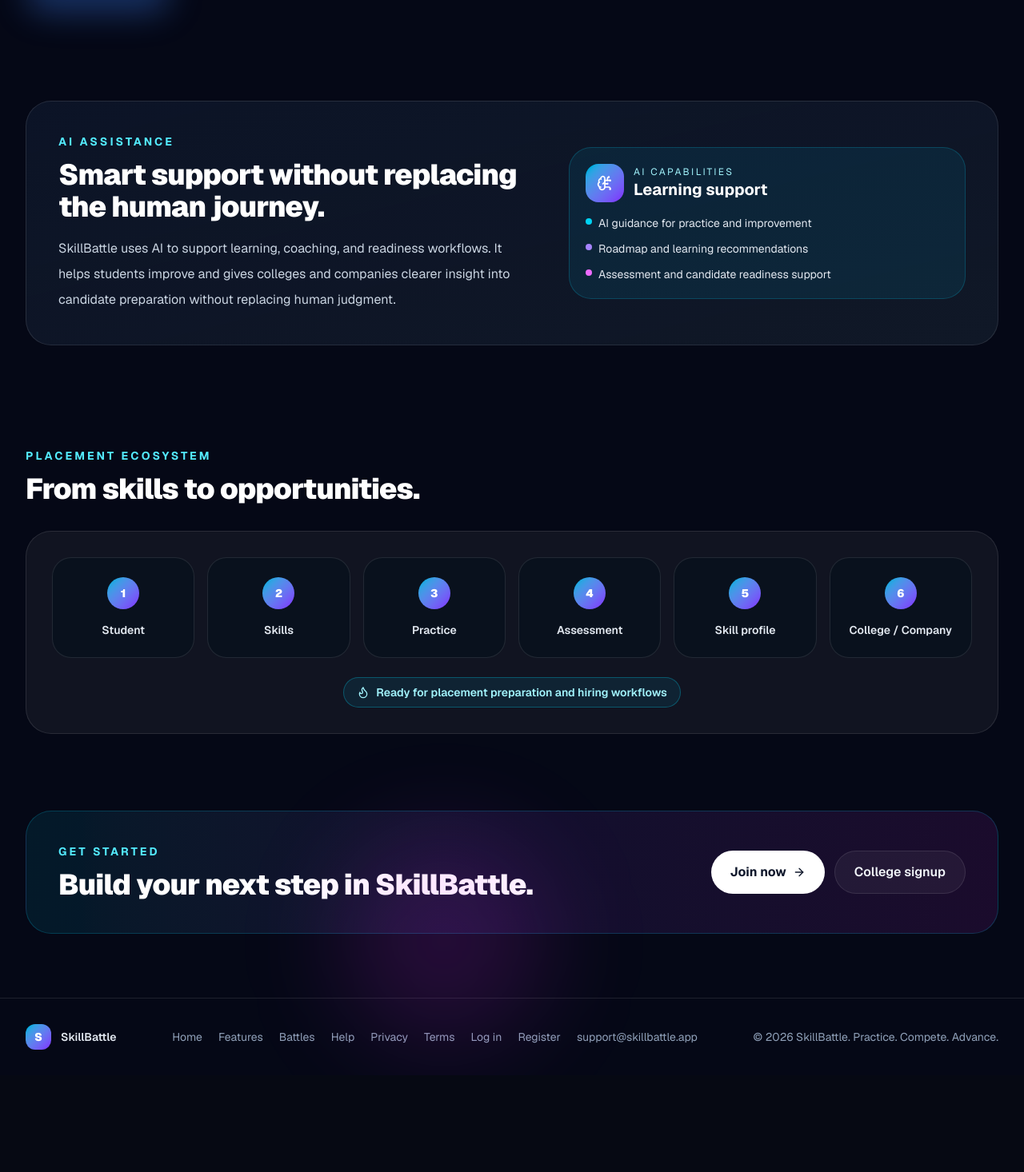
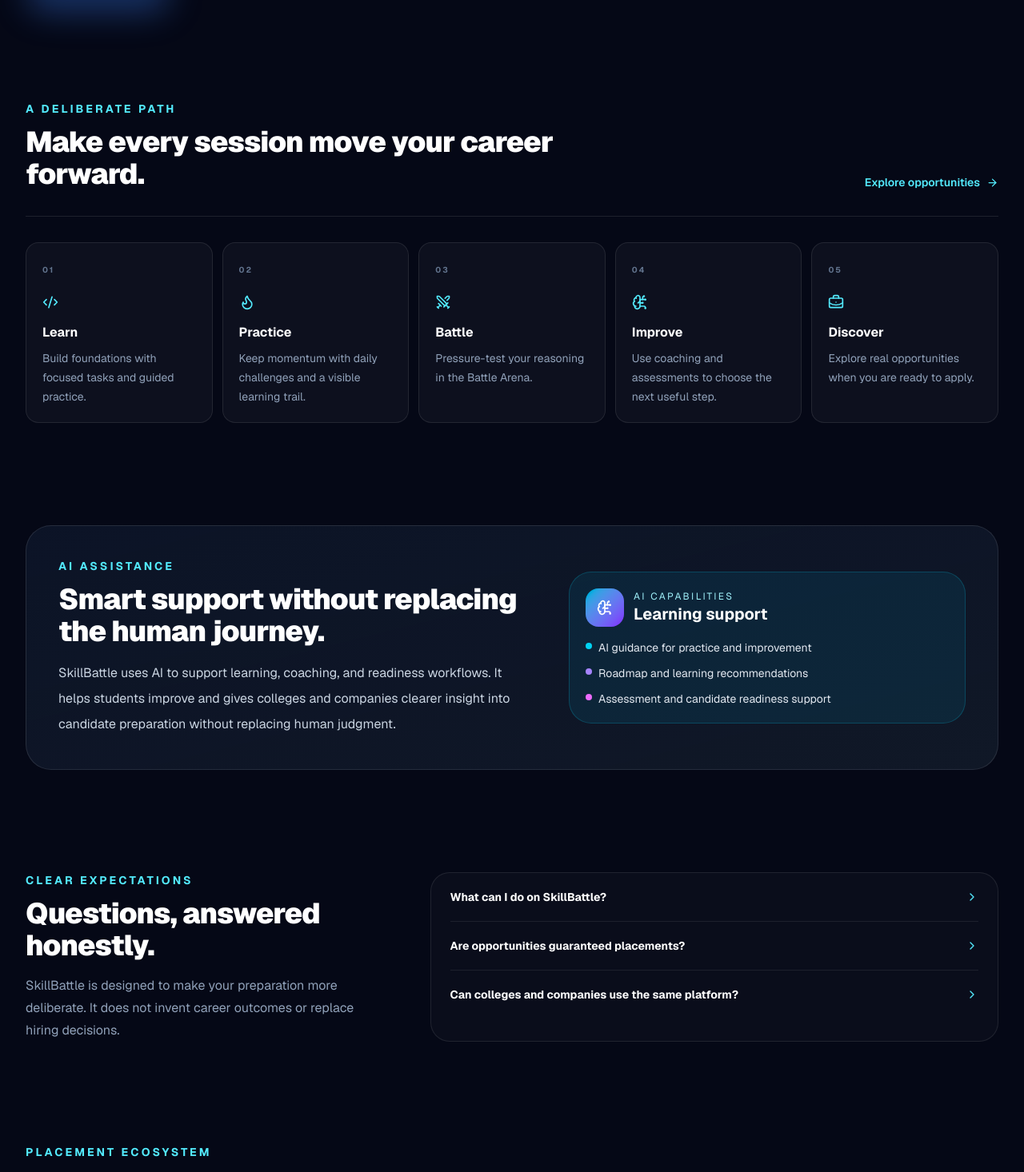
Before and after one commit to m123568anish-lab/SkillBattle, a Next.js app in the folder frontend/: page / in a window 1280 px wide. Shown: the part 2503-3969 px from the top of the page at 80% size. Before the commit the page ends 3848 px from the top, so only its background shows below. Built offline with nearby package versions, Linux system fonts and the light colour scheme; no server answers.

Commit message:
refresh public journey and dashboard actions

```diff
--- a/frontend/src/app/HomePageClient.tsx
+++ b/frontend/src/app/HomePageClient.tsx
@@ -21,6 +21,20 @@
   X,
   Zap,
 } from "lucide-react";
+
+const journey = [
+  { icon: Code2, title: "Learn", text: "Build foundations with focused tasks and guided practice.", href: "/tasks" },
+  { icon: Flame, title: "Practice", text: "Keep momentum with daily challenges and a visible learning trail.", href: "/challenge" },
+  { icon: Swords, title: "Battle", text: "Pressure-test your reasoning in the Battle Arena.", href: "/battle" },
+  { icon: BrainCircuit, title: "Improve", text: "Use coaching and assessments to choose the next useful step.", href: "/coach" },
+  { icon: BriefcaseBusiness, title: "Discover", text: "Explore real opportunities when you are ready to apply.", href: "/opportunities" },
+];
+
+const faqs = [
+  ["What can I do on SkillBattle?", "You can practice coding, enter supported battles, use learning and career tools, and explore opportunities published in the platform."],
+  ["Are opportunities guaranteed placements?", "No. Opportunities are separate from preparation tools, and application outcomes are managed by the opportunity owner or external employer."],
+  ["Can colleges and companies use the same platform?", "Yes. SkillBattle keeps role-specific spaces for students, colleges, and hiring teams while preserving the permissions for each account."],
+];
 
 const navItems = [
   { label: "Home", href: "#home" },
@@ -404,6 +418,26 @@
       </section>
 
       <section className="mx-auto max-w-7xl px-4 py-16 sm:px-6 lg:px-8">
+        <div className="flex flex-col gap-4 border-b border-white/10 pb-8 sm:flex-row sm:items-end sm:justify-between">
+          <div className="max-w-2xl">
+            <p className="text-sm font-bold uppercase tracking-[0.22em] text-cyan-300">A deliberate path</p>
+            <h2 className="mt-3 text-3xl font-black tracking-tight text-white sm:text-4xl">Make every session move your career forward.</h2>
+          </div>
+          <Link href="/opportunities" className="inline-flex items-center gap-2 text-sm font-semibold text-cyan-300 hover:text-cyan-200">Explore opportunities <ArrowRight size={15} /></Link>
+        </div>
+        <div className="relative mt-8 grid gap-3 md:grid-cols-5">
+          {journey.map(({ icon: Icon, title, text, href }, index) => (
+            <Link key={title} href={href} className="group relative rounded-2xl border border-white/[0.09] bg-white/[0.035] p-5 transition hover:-translate-y-1 hover:border-cyan-400/35 hover:bg-cyan-400/[0.05] motion-reduce:transition-none">
+              <span className="text-[10px] font-bold tracking-[0.2em] text-slate-500">0{index + 1}</span>
+              <Icon className="mt-5 h-5 w-5 text-cyan-300" />
+              <h3 className="mt-4 font-bold text-white">{title}</h3>
+              <p className="mt-2 text-sm leading-6 text-slate-400">{text}</p>
+            </Link>
+          ))}
+        </div>
+      </section>
+
+      <section className="mx-auto max-w-7xl px-4 py-16 sm:px-6 lg:px-8">
         <div className="rounded-[2rem] border border-white/10 bg-gradient-to-br from-slate-900/80 to-[#101827] p-6 sm:p-8 lg:p-10">
           <div className="grid gap-8 lg:grid-cols-[1.1fr_0.9fr] lg:items-center">
             <div>
@@ -434,6 +468,22 @@
               </ul>
             </div>
           </div>
+        </div>
+      </section>
+
+      <section className="mx-auto grid max-w-7xl gap-8 px-4 py-16 sm:px-6 lg:grid-cols-[.8fr_1.2fr] lg:px-8">
+        <div>
+          <p className="text-sm font-bold uppercase tracking-[0.22em] text-cyan-300">Clear expectations</p>
+          <h2 className="mt-3 text-3xl font-black tracking-tight text-white sm:text-4xl">Questions, answered honestly.</h2>
+          <p className="mt-4 max-w-md leading-7 text-slate-400">SkillBattle is designed to make your preparation more deliberate. It does not invent career outcomes or replace hiring decisions.</p>
+        </div>
+        <div className="divide-y divide-white/[0.08] rounded-3xl border border-white/[0.09] bg-white/[0.025] px-6">
+          {faqs.map(([question, answer]) => (
+            <details key={question} className="group py-5">
+              <summary className="flex cursor-pointer list-none items-center justify-between gap-4 text-sm font-bold text-white marker:hidden">{question}<ChevronRight className="h-4 w-4 shrink-0 text-cyan-300 transition-transform group-open:rotate-90" /></summary>
+              <p className="pt-3 pr-6 text-sm leading-6 text-slate-400">{answer}</p>
+            </details>
+          ))}
         </div>
       </section>
 
--- a/frontend/src/app/dashboard/page.tsx
+++ b/frontend/src/app/dashboard/page.tsx
@@ -197,6 +197,24 @@
               Start Session <ArrowRight className="h-3.5 w-3.5 transition-transform group-hover:translate-x-1" />
             </div>
           </button>
+
+          <button
+            onClick={() => router.push("/challenge")}
+            className="group relative flex flex-col justify-between overflow-hidden rounded-2xl border border-orange-500/20 bg-gradient-to-br from-orange-500/10 via-[#0a0f1d] to-[#050816] p-5 text-left transition hover:border-orange-400/50 hover:shadow-lg hover:shadow-orange-500/10"
+          >
+            <div className="flex h-10 w-10 items-center justify-center rounded-xl bg-orange-400/10 text-orange-300 ring-1 ring-orange-400/20"><Sparkles className="h-5 w-5" /></div>
+            <div className="mt-4"><h3 className="font-bold text-white text-base group-hover:text-orange-300 transition-colors">Daily Challenge</h3><p className="mt-1 text-xs text-slate-400 leading-relaxed">Take today&apos;s focused challenge and keep your learning rhythm going.</p></div>
+            <div className="mt-4 flex items-center gap-1.5 text-xs font-semibold text-orange-400">Open challenge <ArrowRight className="h-3.5 w-3.5" /></div>
+          </button>
+
+          <button
+            onClick={() => router.push("/coach")}
+            className="group relative flex flex-col justify-between overflow-hidden rounded-2xl border border-cyan-500/20 bg-gradient-to-br from-cyan-500/10 via-[#0a0f1d] to-[#050816] p-5 text-left transition hover:border-cyan-400/50 hover:shadow-lg hover:shadow-cyan-500/10"
+          >
+            <div className="flex h-10 w-10 items-center justify-center rounded-xl bg-cyan-400/10 text-cyan-300 ring-1 ring-cyan-400/20"><Bot className="h-5 w-5" /></div>
+            <div className="mt-4"><h3 className="font-bold text-white text-base group-hover:text-cyan-300 transition-colors">AI Coach</h3><p className="mt-1 text-xs text-slate-400 leading-relaxed">Review your next recommendation using your real learning activity.</p></div>
+            <div className="mt-4 flex items-center gap-1.5 text-xs font-semibold text-cyan-400">Meet your coach <ArrowRight className="h-3.5 w-3.5" /></div>
+          </button>
         </div>
 
         <div className="mt-8">
```
